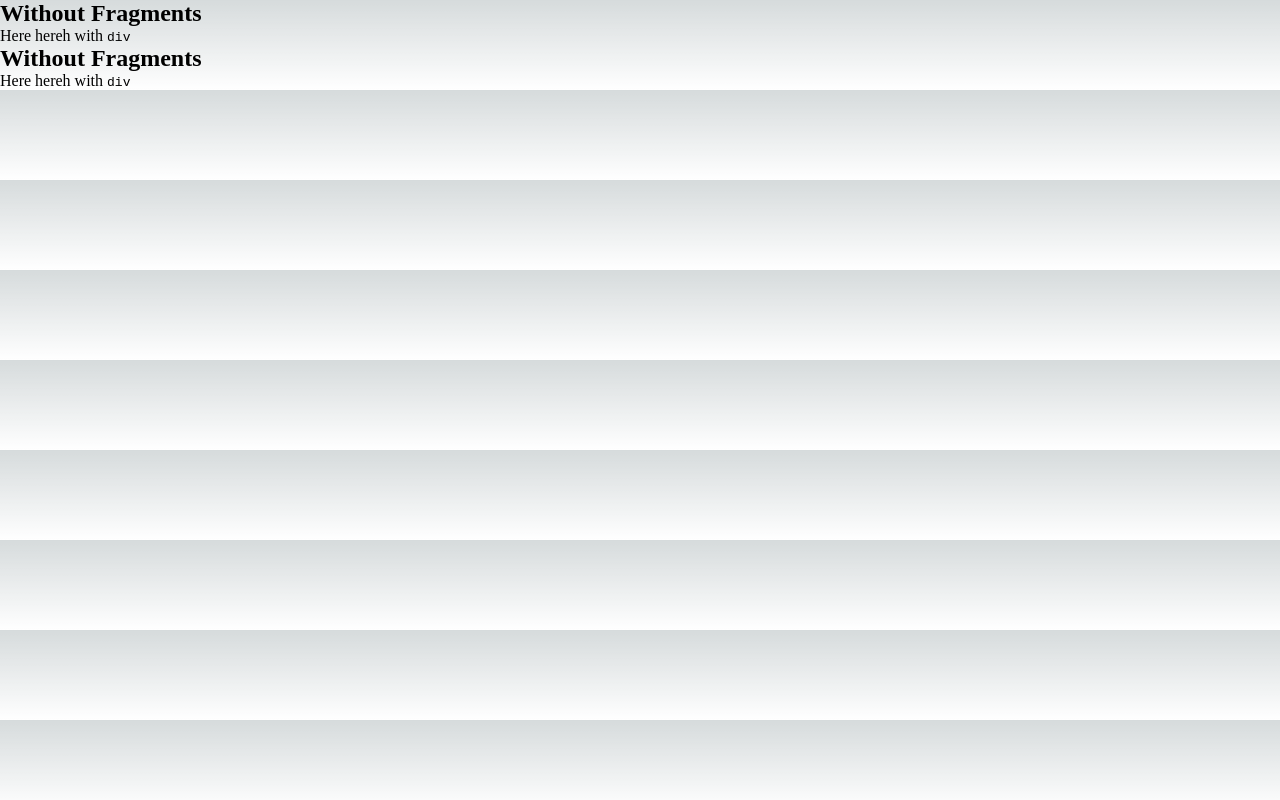
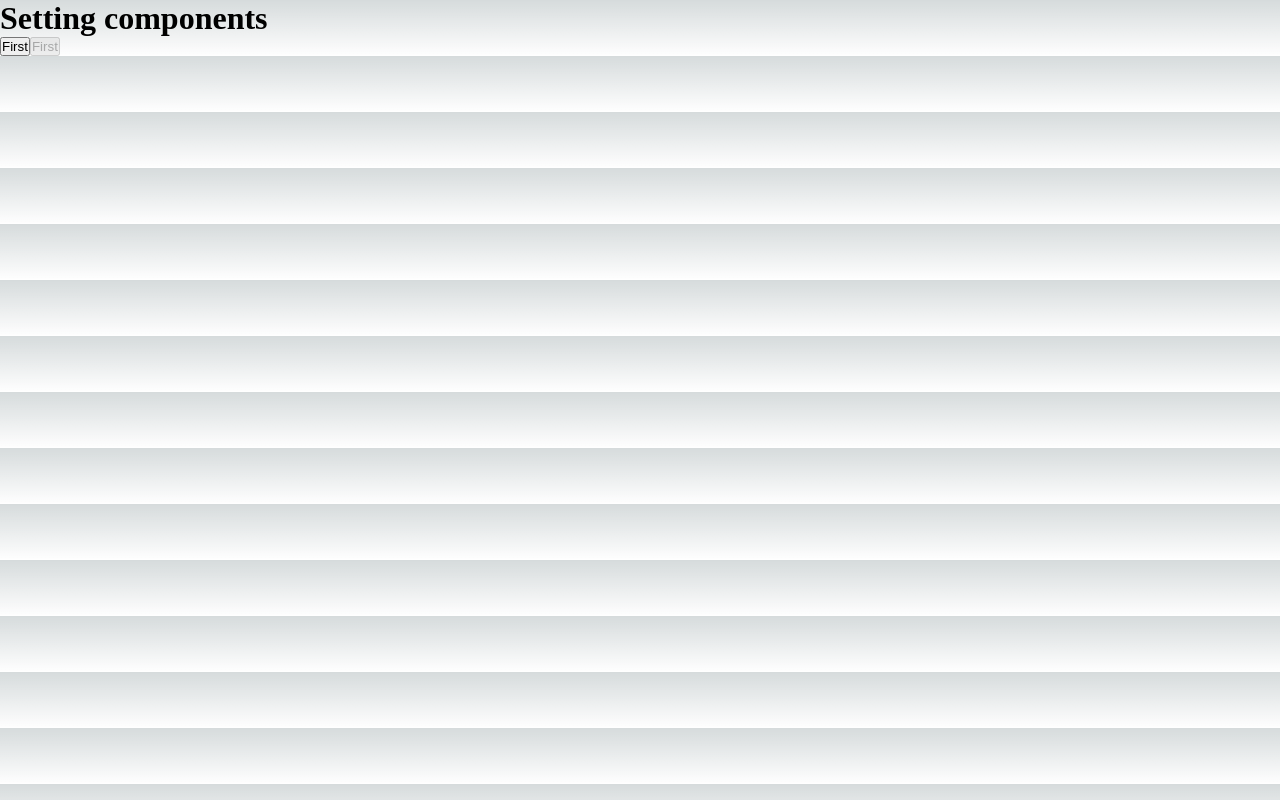
Before and after one commit to Jadekin/React-and-React-Native-practice, a Next.js app: page / in a window 1280 px wide. Built offline with nearby package versions, Linux system fonts and the light colour scheme.

Commit message:
Setting components

```diff
--- a/src/pages/index.tsx
+++ b/src/pages/index.tsx
@@ -1,32 +1,22 @@
 import * as React from "react";
 
-export default function Home() {
-  return (
-    <section>
-      <WithoutFragments />
-      <WithFragments />
-    </section>
-  );
+class MyComponent extends React.Component {
+  state = {
+    first: false,
+    second: true,
+  };
+
+  render() {
+    const { first, second } = this.state;
+
+    return (
+      <div>
+        <h1>Setting components</h1>
+        <button disabled={first}>First</button>
+        <button disabled={second}>First</button>
+      </div>
+    );
+  }
 }
 
-export function WithoutFragments() {
-  return (
-    <div>
-      <h1>Without Fragments</h1>
-      <p>
-        Here hereh with <code>div</code>
-      </p>
-    </div>
-  );
-}
-
-export function WithFragments() {
-  return (
-    <>
-      <h1>Without Fragments</h1>
-      <p>
-        Here hereh with <code>div</code>
-      </p>
-    </>
-  );
-}
+export default MyComponent;
```
